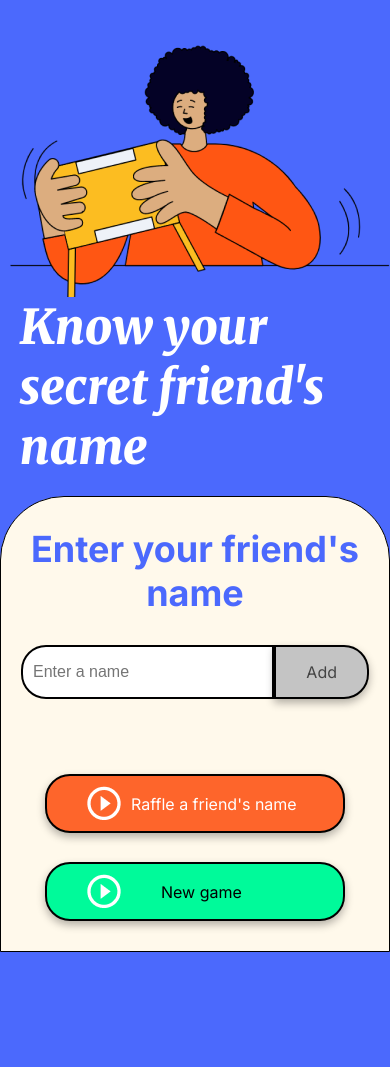
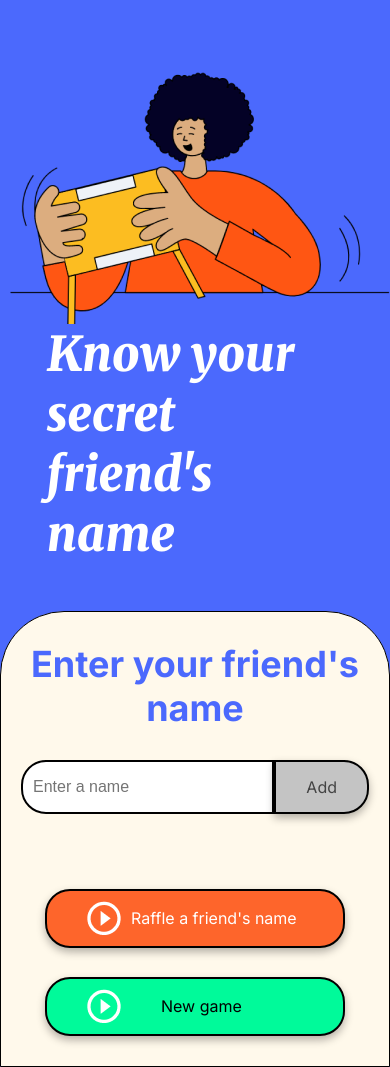
Before and after one commit to Susanayuque/challenge-amigo-secreto, a plain HTML site: page index.html in a window 390 px wide. Shown: the top 1067 px of the page. Before the commit the page ends 952 px from the top, so only its background shows below. Drawn offline with Linux system fonts and the light colour scheme.

```diff
--- a/style.css
+++ b/style.css
@@ -185,7 +185,7 @@ ul {
 @media (max-width:1170px){
     .header-banner{
         flex-direction: column-reverse;
-        padding: 5%;
+        padding: 12%;
     }
 
     .main-title{
```
Also changed, not shown: app.js (+6 -7 lines), assets/imagenWeb.png (renamed from imagenWeb.png).
